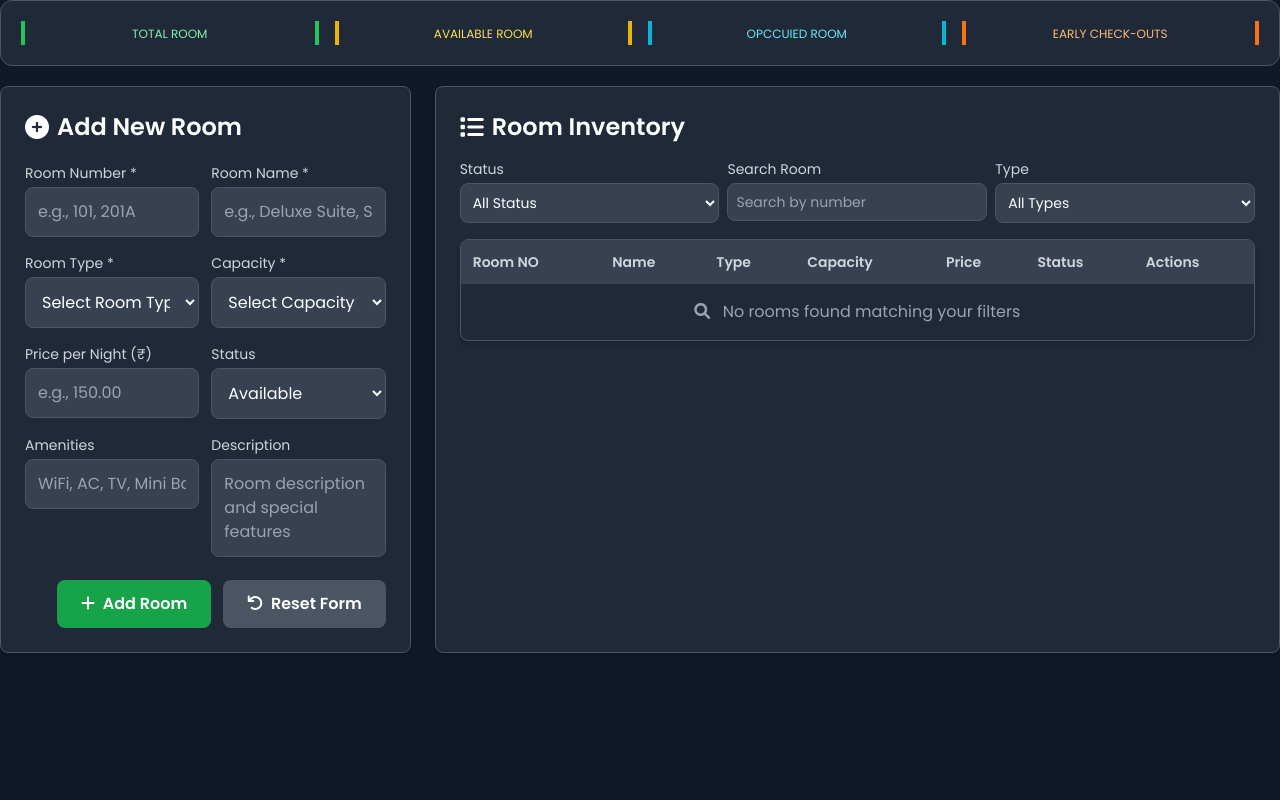
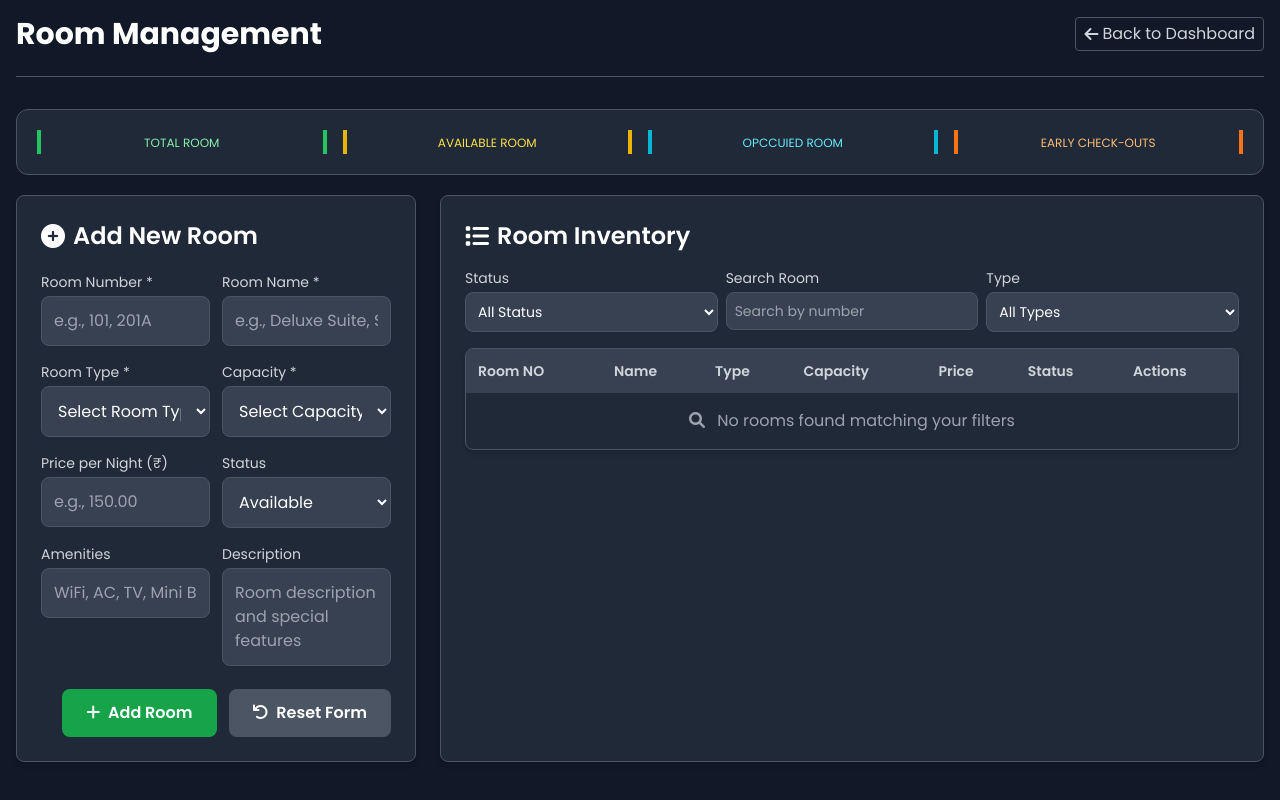
Before and after one commit to sirajsayyed06/hotel_management, a Django app: template templates/room_inventory.html in a window 1280 px wide. Run offline with Django 3.2, Linux system fonts and the light colour scheme; the template is opened without the code that fills it, so the values that code supplies are empty; some libraries are stand-ins or nearby versions.

Commit message:
Update room_inventory.html

```diff
--- a/templates/room_inventory.html
+++ b/templates/room_inventory.html
@@ -9,6 +9,15 @@
     <meta http-equiv="refresh" content="120">
 </head>
 <body class="bg-gray-900 text-white min-h-screen font-['Poppins']">
+    <div class="max-w-7xl mx-auto p-4">
+        <div class="flex justify-between items-center mb-8 pb-6 border-b border-gray-600">
+            <h1 class="text-3xl font-bold">Room Management</h1>
+
+            <a href="{% url "dashboard" %}"
+                class="inline-flex items-center px-2 py-1 border border-gray-600 text-gray-300 rounded hover:bg-gray-700 transition-colors">
+                <i class="fas fa-arrow-left mr-1"></i> Back to Dashboard
+            </a>
+        </div>
     <div class="bg-gray-800 rounded-xl p-5 mb-5 border border-gray-600">
         <div class="grid grid-cols-1 sm:grid-cols-2 lg:grid-cols-4 gap-4">
 
```
